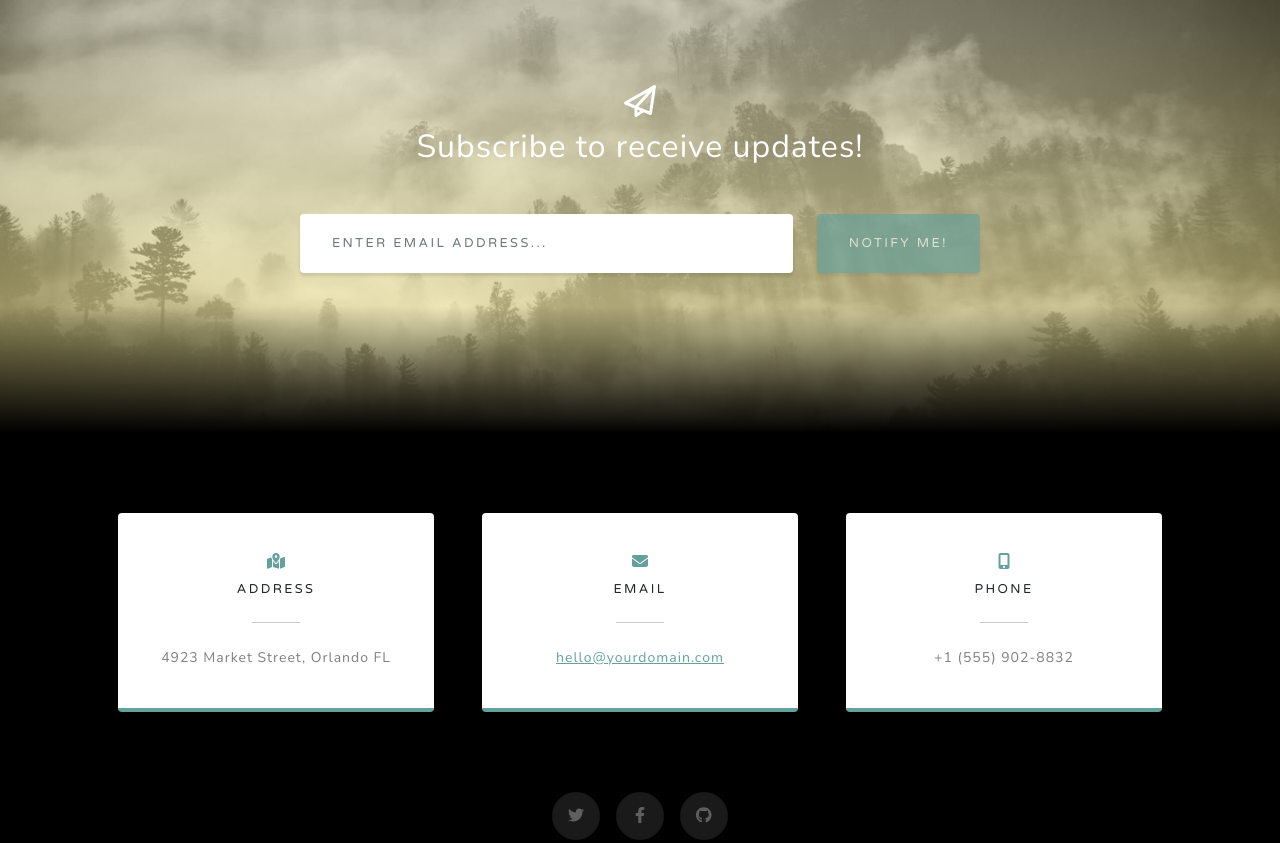
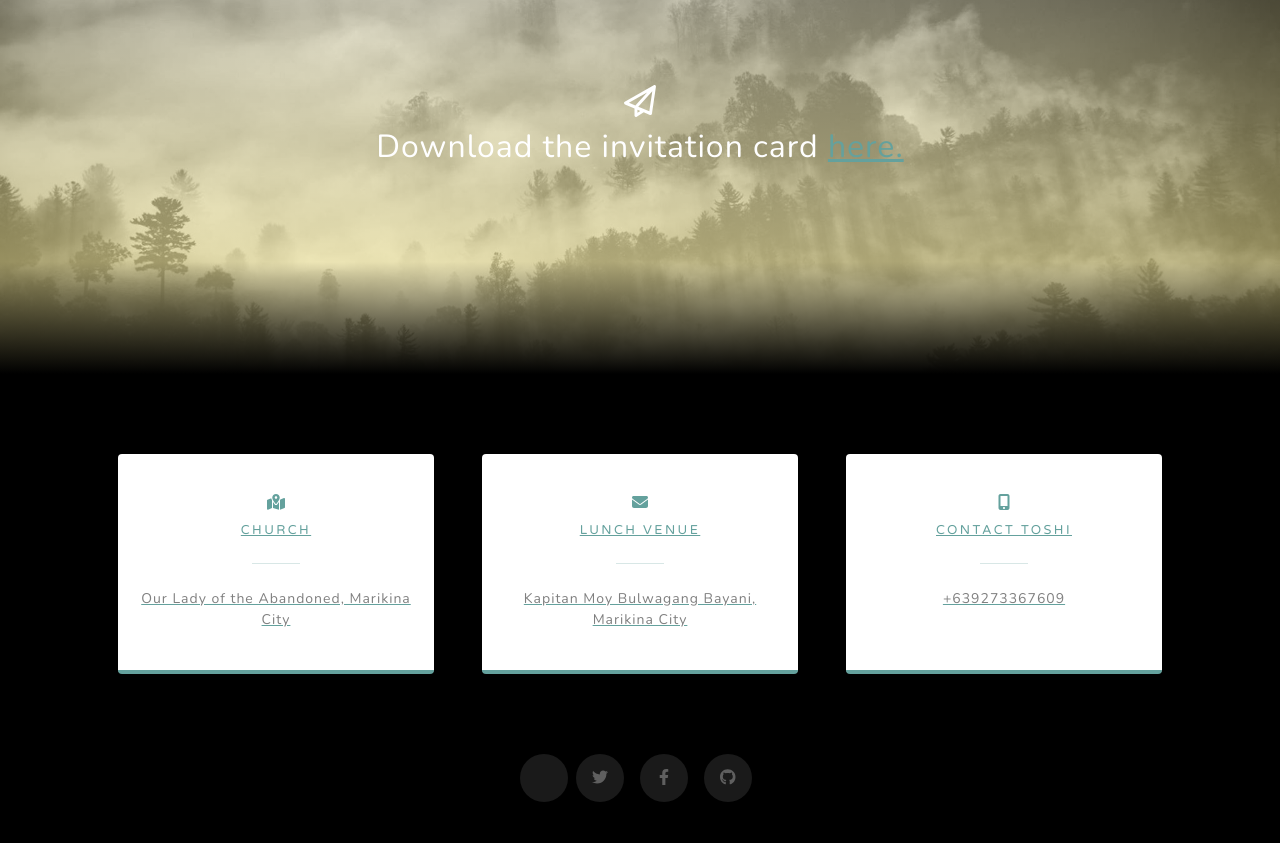
Before and after one commit to abcandi/Invitation, a plain HTML site: page index.html in a window 1280 px wide. Shown: the part 3780-4623 px from the top of the page. Drawn offline with nearby package versions, Linux system fonts and the light colour scheme.

Commit message:
Update index.html

```diff
--- a/index.html
+++ b/index.html
@@ -111,40 +111,8 @@
                 <div class="row gx-4 gx-lg-5">
                     <div class="col-md-10 col-lg-8 mx-auto text-center">
                         <i class="far fa-paper-plane fa-2x mb-2 text-white"></i>
-                        <h2 class="text-white mb-5">Subscribe to receive updates!</h2>
-                        <!-- * * * * * * * * * * * * * * *-->
-                        <!-- * * SB Forms Contact Form * *-->
-                        <!-- * * * * * * * * * * * * * * *-->
-                        <!-- This form is pre-integrated with SB Forms.-->
-                        <!-- To make this form functional, sign up at-->
-                        <!-- https://startbootstrap.com/solution/contact-forms-->
-                        <!-- to get an API token!-->
-                        <form class="form-signup" id="contactForm" data-sb-form-api-token="API_TOKEN">
-                            <!-- Email address input-->
-                            <div class="row input-group-newsletter">
-                                <div class="col"><input class="form-control" id="emailAddress" type="email" placeholder="Enter email address..." aria-label="Enter email address..." data-sb-validations="required,email" /></div>
-                                <div class="col-auto"><button class="btn btn-primary disabled" id="submitButton" type="submit">Notify Me!</button></div>
-                            </div>
-                            <div class="invalid-feedback mt-2" data-sb-feedback="emailAddress:required">An email is required.</div>
-                            <div class="invalid-feedback mt-2" data-sb-feedback="emailAddress:email">Email is not valid.</div>
-                            <!-- Submit success message-->
-                            <!---->
-                            <!-- This is what your users will see when the form-->
-                            <!-- has successfully submitted-->
-                            <div class="d-none" id="submitSuccessMessage">
-                                <div class="text-center mb-3 mt-2 text-white">
-                                    <div class="fw-bolder">Form submission successful!</div>
-                                    To activate this form, sign up at
-                                    <br />
-                                    <a href="https://startbootstrap.com/solution/contact-forms">https://startbootstrap.com/solution/contact-forms</a>
-                                </div>
-                            </div>
-                            <!-- Submit error message-->
-                            <!---->
-                            <!-- This is what your users will see when there is-->
-                            <!-- an error submitting the form-->
-                            <div class="d-none" id="submitErrorMessage"><div class="text-center text-danger mb-3 mt-2">Error sending message!</div></div>
-                        </form>
+                        <h2 class="text-white mb-5">Download the invitation card
+                            <a href="https://drive.google.com/file/d/1P010N8s9CQQpkofxDlfaZo56SyumGM4w/view?usp=sharing">here.</h2>
                     </div>
                 </div>
             </div>
@@ -157,9 +125,9 @@
                         <div class="card py-4 h-100">
                             <div class="card-body text-center">
                                 <i class="fas fa-map-marked-alt text-primary mb-2"></i>
-                                <h4 class="text-uppercase m-0">Address</h4>
+                                <h4 class="text-uppercase m-0">Church</h4>
                                 <hr class="my-4 mx-auto" />
-                                <div class="small text-black-50">4923 Market Street, Orlando FL</div>
+                                <div class="small text-black-50">Our Lady of the Abandoned, Marikina City</div>
                             </div>
                         </div>
                     </div>
@@ -167,9 +135,9 @@
                         <div class="card py-4 h-100">
                             <div class="card-body text-center">
                                 <i class="fas fa-envelope text-primary mb-2"></i>
-                                <h4 class="text-uppercase m-0">Email</h4>
+                                <h4 class="text-uppercase m-0">Lunch Venue</h4>
                                 <hr class="my-4 mx-auto" />
-                                <div class="small text-black-50"><a href="#!">hello@yourdomain.com</a></div>
+                                <div class="small text-black-50">Kapitan Moy Bulwagang Bayani, Marikina City</div>
                             </div>
                         </div>
                     </div>
@@ -177,9 +145,9 @@
                         <div class="card py-4 h-100">
                             <div class="card-body text-center">
                                 <i class="fas fa-mobile-alt text-primary mb-2"></i>
-                                <h4 class="text-uppercase m-0">Phone</h4>
+                                <h4 class="text-uppercase m-0">Contact Toshi</h4>
                                 <hr class="my-4 mx-auto" />
-                                <div class="small text-black-50">+1 (555) 902-8832</div>
+                                <div class="small text-black-50">+639273367609</div>
                             </div>
                         </div>
                     </div>
```
